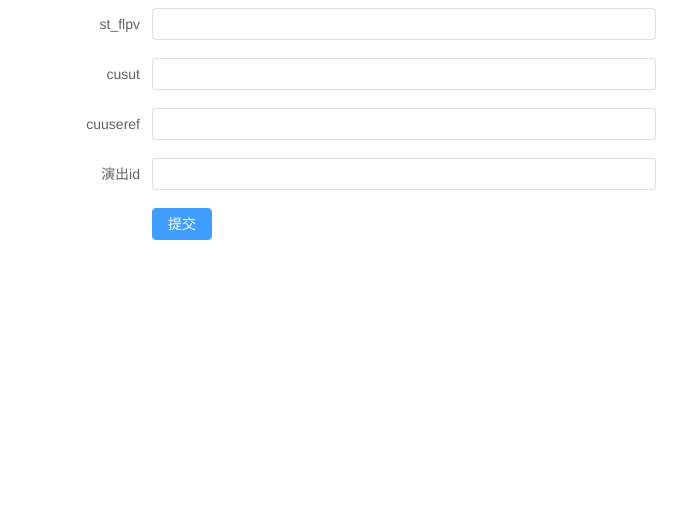
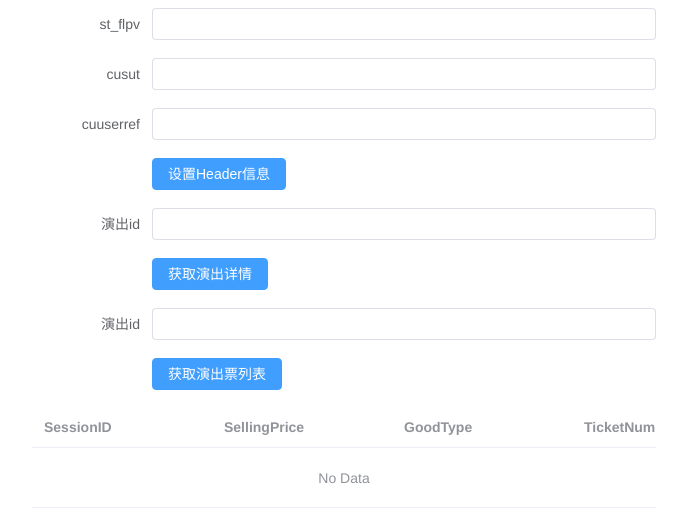
Before and after one commit to CarrotVegeta/front-showstart, a Vue app: page / in a window 1280 px wide. Shown: the top 522 px of the page, without its empty margins (296-983 px from the left). Built offline with nearby package versions, Linux system fonts and the light colour scheme.

Commit message:
增加演出列表查看接口

```diff
--- a/src/App.vue
+++ b/src/App.vue
@@ -1,14 +1,19 @@
 <template>
-  <HelloWorld/>
+  <CookieVue/>
+  <ActivityDetailVue/>
+  <TicketList/>
 </template>
 
 <script>
-import HelloWorld from './components/helloworld/HelloWorld.vue'
-
+import CookieVue from "@/components/Cookie";
+import ActivityDetailVue from "@/components/ActivityDetail";
+import TicketList from "@/components/TicketList";
 export default {
   name: 'App',
   components: {
-    HelloWorld
+    CookieVue,
+    ActivityDetailVue,
+    TicketList
   }
 }
 </script>
--- /dev/null
+++ b/src/components/ActivityDetail.vue
@@ -0,0 +1,43 @@
+<template>
+  <div>
+    <el-form :model="form" label-width="120px">
+      <el-form-item label="演出id">
+        <el-input v-model="form.activity_id" />
+      </el-form-item>
+      <el-form-item>
+        <el-button type="primary" @click="onSubmit">获取演出详情</el-button>
+      </el-form-item>
+    </el-form>
+  </div>
+</template>
+
+
+<script>
+
+export default {
+  name: 'ActivityDetailVue',
+  props: {
+    msg: String
+  }
+}
+</script>
+
+
+<script setup>
+
+import {reactive} from "vue";
+import Cookie from "@/router";
+
+
+const form = reactive({
+  activity_id: '',
+})
+const onSubmit = () => {
+  console.log('submit!')
+  Cookie.methods.GetActivityDetail(form.activity_id)
+}
+</script>
+<!-- Add "scoped" attribute to limit CSS to this component only -->
+<style scoped>
+
+</style>
--- /dev/null
+++ b/src/components/Cookie.vue
@@ -0,0 +1,47 @@
+<template>
+  <div>
+    <el-form :model="form" label-width="120px">
+      <el-form-item label="st_flpv">
+        <el-input v-model="form.st_flpv" />
+      </el-form-item>
+      <el-form-item label="cusut">
+        <el-input v-model="form.cusut" />
+      </el-form-item>
+      <el-form-item label="cuuserref">
+        <el-input v-model="form.cuuserref" />
+      </el-form-item>
+      <el-form-item>
+        <el-button type="primary" @click="onSubmit">设置Header信息</el-button>
+      </el-form-item>
+    </el-form>
+  </div>
+</template>
+
+<script>
+
+export default {
+  name: 'CookieVue',
+  props: {
+    msg: String
+  }
+}
+</script>
+
+<script setup>
+
+import {reactive} from "vue";
+import Cookie from "@/router";
+
+const form = reactive({
+  cusut: '',
+  st_flpv: '',
+  cuuserref: '',
+  activity_id: '',
+});
+
+const onSubmit = () => {
+  Cookie.state.Cusut = form.cusut
+  Cookie.state.Cuuserref = form.cuuserref
+  Cookie.state.St_flpv = form.st_flpv
+}
+</script>
--- /dev/null
+++ b/src/components/TicketList.vue
@@ -0,0 +1,55 @@
+<template>
+  <div>
+    <el-form :model="form" label-width="120px">
+      <el-form-item label="演出id">
+        <el-input v-model="form.activity_id" />
+      </el-form-item>
+      <el-form-item>
+        <el-button type="primary" @click="onSubmit">获取演出票列表</el-button>
+      </el-form-item>
+    </el-form>
+    <el-table :data="tableData" style="width: 100%">
+      <el-table-column prop="session_id" label="SessionID" width="180" />
+      <el-table-column prop="selling_price" label="SellingPrice" width="180" />
+      <el-table-column prop="good_type" label="GoodType" width="180" />
+      <el-table-column prop="ticket_num" label="TicketNum" width="180" />
+      <el-table-column prop="member_num" label="MemberNum" width="180" />
+      <el-table-column prop="show_time" label="ShowTime" width="180" />
+      <el-table-column prop="ticket_id" label="TicketID" width="180" />
+    </el-table>
+  </div>
+</template>
+
+
+<script>
+
+export default {
+  name: 'TicketList',
+  props: {
+    msg: String,
+  }
+}
+</script>
+
+
+<script setup>
+
+import {reactive} from "vue";
+import Cookie from "@/router";
+
+
+const form = reactive({
+  activity_id: '',
+})
+let tableData = []
+let onSubmit = async () => {
+  console.log('submit!')
+  tableData = await Cookie.methods.GetTicketList(form.activity_id);
+  console.log(tableData)
+}
+
+</script>
+<!-- Add "scoped" attribute to limit CSS to this component only -->
+<style scoped>
+
+</style>
--- a/src/components/helloworld/HelloWorld.vue
+++ /dev/null
@@ -1,69 +0,0 @@
-<template>
-  <div>
-    <el-form :model="form" label-width="120px">
-      <el-form-item label="st_flpv">
-        <el-input v-model="form.st_flpv" />
-      </el-form-item>
-      <el-form-item label="cusut">
-        <el-input v-model="form.cusut" />
-      </el-form-item>
-      <el-form-item label="cuuseref">
-        <el-input v-model="form.cuuseref" />
-      </el-form-item>
-      <el-form-item label="演出id">
-        <el-input v-model="form.activity_id" />
-      </el-form-item>
-      <el-form-item>
-        <el-button type="primary" @click="onSubmit">提交</el-button>
-      </el-form-item>
-    </el-form>
-  </div>
-</template>
-
-
-<script>
-
-export default {
-  name: 'HelloWorld',
-  props: {
-    msg: String
-  }
-}
-</script>
-
-
-<script setup>
-
-import {reactive} from "vue";
-import axios from "axios";
-
-const form = reactive({
-  cusut:'',
-  st_flpv:'',
-  cuuseref:'',
-  activity_id: '',
-})
-
-const onSubmit = () => {
-  console.log('submit!')
-  axios({
-    method:"POST",
-    url:"http://127.0.0.1:9000/activity/detail",
-    data:JSON.stringify({
-      'activity_id':form.activity_id
-    }),
-    headers:{
-      'content-type':"application/json",
-      'Cuuserref':form.cuuseref,
-      'St_flpv':form.st_flpv,
-      'Cusut':form.cusut
-    }
-}).then(res=>{
-    console.log(res)
-  })
-}
-</script>
-<!-- Add "scoped" attribute to limit CSS to this component only -->
-<style scoped>
-
-</style>
--- /dev/null
+++ b/src/router/index.js
@@ -0,0 +1,44 @@
+import axios  from "axios";
+import {reactive} from "vue";
+let baseURL = 'http://127.0.0.1:9000/'
+let request ;
+const Cookie = {
+    state: reactive({
+        Cuuserref: '',
+        St_flpv: '',
+        Cusut: ''
+    }),
+    methods: {
+        initAxios() {
+           request =  axios.create({
+                baseURL: baseURL,
+                headers: {
+                    'content-type': "application/json",
+                    'Cuuserref': Cookie.state.Cuuserref,
+                    'St_flpv': Cookie.state.St_flpv,
+                    'Cusut': Cookie.state.Cusut
+                }
+            })
+        },
+        async GetActivityDetail(activity_id){
+            this.initAxios()
+            console.log(request.headers)
+            await request.post("./activity/detail",{
+                activity_id:activity_id,
+            }).then(res=>{
+                console.log(res)
+            })
+        },
+         async GetTicketList(activity_id) {
+            this.initAxios()
+            let data = [];
+            await request.post("./tickets", {
+                activity_id: Number(activity_id),
+            }).then(res => {
+                data = res.data.data
+            })
+            return data
+        }
+    }
+}
+export default Cookie
```
